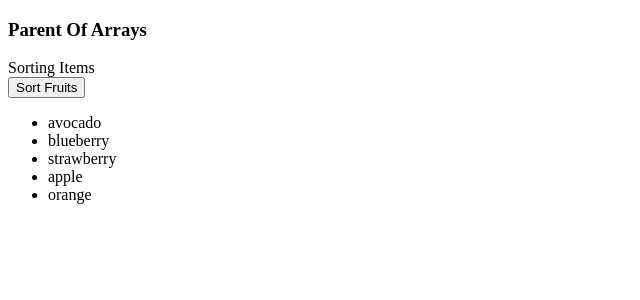
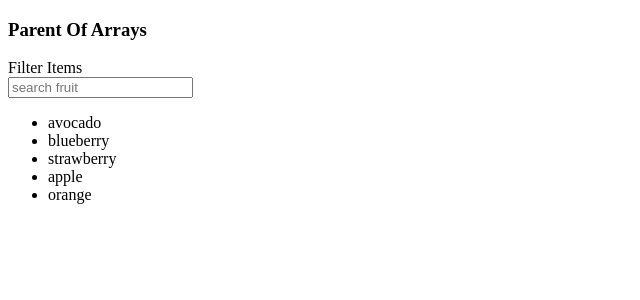
Before and after one commit to erashish41/react-practices, a React (Vite) app in the folder react-pr/04ParentChild/: page / in a window 1280 px wide. Shown: the top 300 px of the page, without its empty margins (0-640 px from the left). Built offline with nearby package versions, Linux system fonts and the light colour scheme.

Commit message:
updated filter items

```diff
--- /dev/null
+++ b/react-pr/04ParentChild/src/componets/ArrayOfObjetsList/FilterItems.jsx
@@ -0,0 +1,47 @@
+import React, { useState } from 'react'
+
+const FilterItems = () => {
+
+    const myList = [
+        { id: 'e', value: 'avocado' },
+        { id: 'd', value: 'blueberry' },
+        { id: 'c', value: 'strawberry' },
+        { id: 'a', value: 'apple' },
+        { id: 'b', value: 'orange' },
+    ];
+
+    const [fruit, setFruit] = useState(myList);
+    const [search, setSearch] = useState("");
+
+    const handleOnChange = (searchValue) => {
+        setSearch(searchValue)
+        // console.log(searchValue);
+
+        const itemFilter = myList.filter((item) => item.value.includes(searchValue))
+        setFruit(itemFilter)
+        // console.log(itemFilter);
+
+
+    }
+
+  return (
+    <div>
+        <div>Filter Items</div>
+        <input
+            type='text'
+            placeholder='search fruit'
+            onChange={(e) => handleOnChange(e.target.value)}
+            value={search} />
+        <ul>
+            {
+                fruit.map((elm) =>
+                <li key={elm.id}>
+                    {elm.value}
+                </li>)
+            }
+        </ul>
+    </div>
+  )
+}
+
+export default FilterItems
--- a/react-pr/04ParentChild/src/componets/ArrayOfObjetsList/ParentOfArray.jsx
+++ b/react-pr/04ParentChild/src/componets/ArrayOfObjetsList/ParentOfArray.jsx
@@ -4,6 +4,7 @@ import SelectItemToDisplay from './SelectItemToDisplay'
 import DeleteItemFromArray from './DeleteItemFromArray'
 import AddItemInArray from './AddItemInArray'
 import SortItems from './SortItems'
+import FilterItems from './FilterItems'
 
 const ParentOfArray = () => {
   return (
@@ -13,7 +14,8 @@ const ParentOfArray = () => {
         {/* <SelectItemToDisplay /> */}
         {/* <DeleteItemFromArray /> */}
         {/* <AddItemInArray /> */}
-        <SortItems />
+        {/* <SortItems /> */}
+        <FilterItems />
     </div>
   )
 }
```
